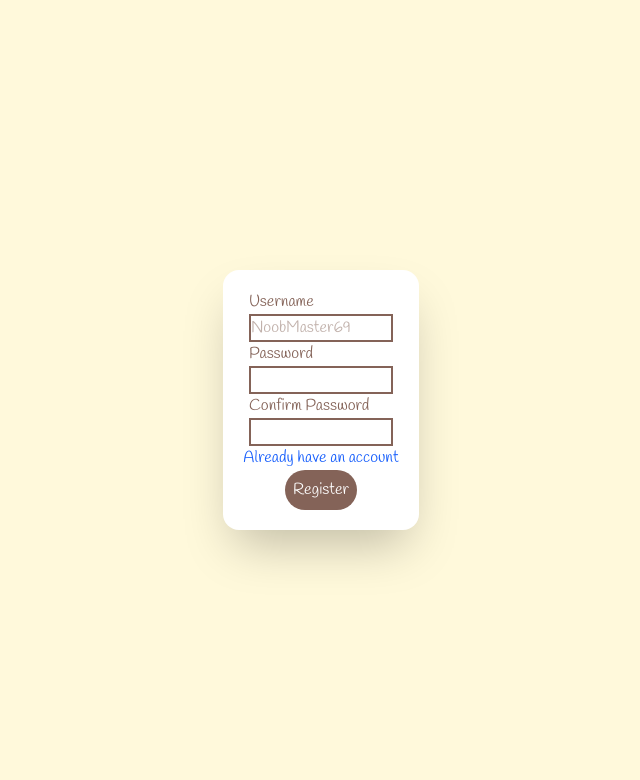
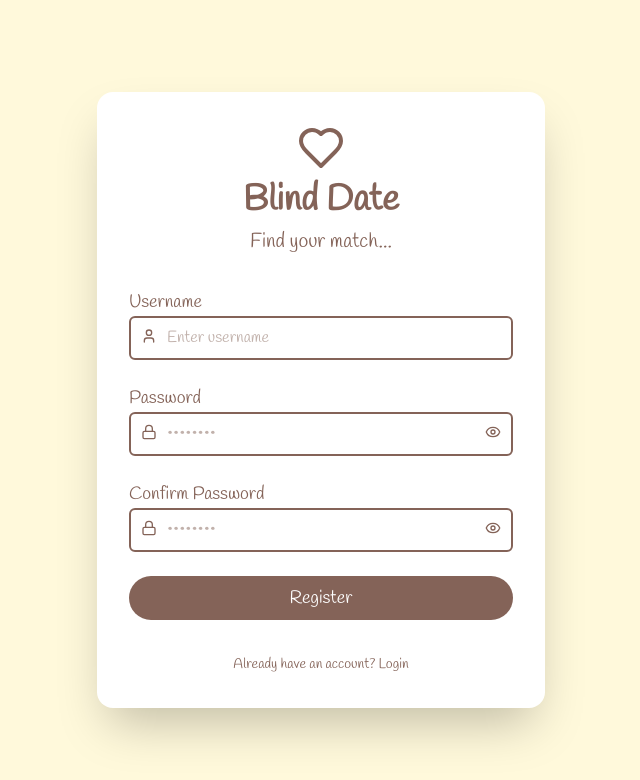
Before and after one commit to JeansAthiwat/CompNetProject, a React (Vite) app in the folder FrontEnd/: page /register in a window 1280 px wide. Shown: the top 780 px of the page, without its empty margins (319-959 px from the left). Built offline with nearby package versions, Linux system fonts and the light colour scheme.

Commit message:
Decorate Login Pages, Register Pages, Add eyes button to reveal passwords, Add tailwind config file and add font.

```diff
--- a/FrontEnd/package.json
+++ b/FrontEnd/package.json
@@ -37,6 +37,6 @@
   },
   "devDependencies": {
     "@vitejs/plugin-react": "^4.3.4",
-    "vite": "^6.1.0"
+    "vite": "^6.3.1"
   }
 }
--- a/FrontEnd/src/Pages/LoginPage.jsx
+++ b/FrontEnd/src/Pages/LoginPage.jsx
@@ -1,12 +1,14 @@
-import React, { useRef } from "react"
+import React, { useRef, useState } from "react"
 import { useNavigate } from "react-router-dom"
 import axios from 'axios'
-import { Link } from "react-router-dom";
-import { useAuth } from "../Contexts/AuthContext";
+import { Link } from "react-router-dom"
+import { useAuth } from "../Contexts/AuthContext"
+import { Heart, User, Lock, Eye, EyeOff } from "lucide-react"
 
 const LoginPage = () => {
     const usernameRef = useRef()
     const passwordRef = useRef()
+    const [showPassword, setShowPassword] = useState(false)
     const {user, login, logout} = useAuth()
     const navigate = useNavigate()
 
@@ -50,24 +52,66 @@ const LoginPage = () => {
 
     }
     return (
-        <>
-        <div className="flex w-screen h-screen items-center justify-center">
+        <div className="min-h-screen flex items-center justify-center bg-background px-4">
+            <div className="paper-effect w-full max-w-md p-8 space-y-8 bg-white rounded-2xl shadow-2xl">
+                <div className="text-center space-y-2">
+                    <Heart className="mx-auto text-primary w-12 h-12" />
+                    <h1 className="text-4xl font-handwritten font-bold text-primary">Blind Date</h1>
+                    <p className="text-muted-foreground font-handwritten text-xl">Find your match...</p>
+                </div>
 
+                <form onSubmit={handleLogin} className="space-y-6">
+                    <div className="space-y-2">
+                        <label className="font-handwritten text-lg">Username</label>
+                        <div className="relative">
+                            <User className="absolute left-3 top-3 h-4 w-4 text-muted-foreground" />
+                            <input
+                                type="text"
+                                ref={usernameRef}
+                                placeholder="Enter username"
+                                className="w-full pl-9 border-2 border-primary-stroke rounded-md p-2 font-handwritten"
+                            />
+                        </div>
+                    </div>
 
-            <form id="login-form" className="h-fit w-fit bg-white rounded-2xl shadow-2xl flex p-4 flex-col justify-between items-center ">
-                <div>
-                    <p className='input-label'>Username</p>
-                    <input type='text' placeholder="NoobMaster69" ref={usernameRef} className='border-2 border-primary-stroke'></input>
+                    <div className="space-y-2">
+                        <label className="font-handwritten text-lg">Password</label>
+                        <div className="relative">
+                            <Lock className="absolute left-3 top-3 h-4 w-4 text-muted-foreground" />
+                            <input
+                                type={showPassword ? "text" : "password"}
+                                ref={passwordRef}
+                                placeholder="••••••••"
+                                className="w-full pl-9 pr-9 border-2 border-primary-stroke rounded-md p-2"
+                            />
+                            <button
+                                type="button"
+                                onClick={() => setShowPassword(!showPassword)}
+                                className="absolute right-3 top-3 text-muted-foreground hover:text-primary transition-colors"
+                            >
+                                {showPassword ? <EyeOff size={16} /> : <Eye size={16} />}
+                            </button>
+                        </div>
+                    </div>
+
+                    <button
+                        type="submit"
+                        className="w-full font-handwritten text-lg bg-primary-stroke text-white py-2 rounded-full"
+                    >
+                        Start Chatting
+                    </button>
+                </form>
+
+                <div className="text-center">
+                    <Link
+                        to="/register"
+                        className="text-sm text-muted-foreground hover:text-primary transition-colors font-handwritten"
+                    >
+                        Need an account? Register
+                    </Link>
                 </div>
-                <div>
-                    <p className='input-label'>Password</p>
-                    <input type='password' placeholder="" ref={passwordRef} className='border-2 border-primary-stroke'></input>
-                </div>
-                <Link className='text-blue-600 ' to='/register'>create an account?</Link>
-                <button className='w-fit h-fit px-2 py-2 rounded-full bg-primary-stroke text-white' onClick={handleLogin}>login</button>
-            </form>
+            </div>
         </div>
-        </>
     )
 }
 
--- a/FrontEnd/src/Pages/Register.jsx
+++ b/FrontEnd/src/Pages/Register.jsx
@@ -1,13 +1,15 @@
-import React, { useRef } from "react"
+import React, { useRef, useState } from "react"
 import { useNavigate } from "react-router-dom"
 import axios from 'axios'
 import { Link } from "react-router-dom"
+import { Heart, User, Lock, Eye, EyeOff } from "lucide-react"
 
 const Register = () => {
     const usernameRef = useRef()
     const passwordRef = useRef()
     const confirmPasswordRef = useRef()
-
+    const [showPassword, setShowPassword] = useState(false)
+    const [showConfirmPassword, setShowConfirmPassword] = useState(false)
     const navigate = useNavigate()
 
     const handleRegisterSubmit = async (e) => {
@@ -27,7 +29,7 @@ const Register = () => {
 
             console.log("Register Successfully", data);
             login({ token:data.token, user: data.user });
-            navigate('/home');
+            navigate('/profile');
 
         } catch (err) {
             // Handle different error types
@@ -49,26 +51,86 @@ const Register = () => {
 
     const avatarOptions = Array.from({ length: 5 }, (_, i) => i);
     return (
-        <>
-            <div className="h-screen w-screen flex items-center justify-center">
-                <form id="register-form" className="h-fit w-fit bg-white rounded-2xl shadow-2xl flex p-5 flex-col justify-between items-center">
-                    <div>
-                        <p className='input-label'>Username</p>
-                        <input type='text' placeholder="NoobMaster69" ref={usernameRef} className='border-2 border-primary-stroke'></input>
+        <div className="min-h-screen flex items-center justify-center bg-background px-4">
+            <div className="paper-effect w-full max-w-md p-8 space-y-8 bg-white rounded-2xl shadow-2xl">
+                <div className="text-center space-y-2">
+                    <Heart className="mx-auto text-primary w-12 h-12" />
+                    <h1 className="text-4xl font-handwritten font-bold text-primary">Blind Date</h1>
+                    <p className="text-muted-foreground font-handwritten text-xl">Find your match...</p>
+                </div>
+
+                <form onSubmit={handleRegisterSubmit} className="space-y-6">
+                    <div className="space-y-2">
+                        <label className="font-handwritten text-lg">Username</label>
+                        <div className="relative">
+                            <User className="absolute left-3 top-3 h-4 w-4 text-muted-foreground" />
+                            <input
+                                type="text"
+                                ref={usernameRef}
+                                placeholder="Enter username"
+                                className="w-full pl-9 border-2 border-primary-stroke rounded-md p-2 font-handwritten"
+                            />
+                        </div>
                     </div>
-                    <div>
-                        <p className='input-label'>Password</p>
-                        <input type='password' placeholder="" ref={passwordRef} className='border-2 border-primary-stroke'></input>
+
+                    <div className="space-y-2">
+                        <label className="font-handwritten text-lg">Password</label>
+                        <div className="relative">
+                            <Lock className="absolute left-3 top-3 h-4 w-4 text-muted-foreground" />
+                            <input
+                                type={showPassword ? "text" : "password"}
+                                ref={passwordRef}
+                                placeholder="••••••••"
+                                className="w-full pl-9 pr-9 border-2 border-primary-stroke rounded-md p-2"
+                            />
+                            <button
+                                type="button"
+                                onClick={() => setShowPassword(!showPassword)}
+                                className="absolute right-3 top-3 text-muted-foreground hover:text-primary transition-colors"
+                            >
+                                {showPassword ? <EyeOff size={16} /> : <Eye size={16} />}
+                            </button>
+                        </div>
                     </div>
-                    <div>
-                        <p className='input-label'>Confirm Password</p>
-                        <input type='password' placeholder="" ref={confirmPasswordRef} className='border-2 border-primary-stroke'></input>
+
+                    <div className="space-y-2">
+                        <label className="font-handwritten text-lg">Confirm Password</label>
+                        <div className="relative">
+                            <Lock className="absolute left-3 top-3 h-4 w-4 text-muted-foreground" />
+                            <input
+                                type={showConfirmPassword ? "text" : "password"}
+                                ref={confirmPasswordRef}
+                                placeholder="••••••••"
+                                className="w-full pl-9 pr-9 border-2 border-primary-stroke rounded-md p-2"
+                            />
+                            <button
+                                type="button"
+                                onClick={() => setShowConfirmPassword(!showConfirmPassword)}
+                                className="absolute right-3 top-3 text-muted-foreground hover:text-primary transition-colors"
+                            >
+                                {showConfirmPassword ? <EyeOff size={16} /> : <Eye size={16} />}
+                            </button>
+                        </div>
                     </div>
-                    <Link className='text-blue-600 ' to='/'>Already have an account</Link>
-                    <button className='w-fit h-fit px-2 py-2 rounded-full bg-primary-stroke text-white' onClick={handleRegisterSubmit}>Register</button>
+
+                    <button
+                        type="submit"
+                        className="w-full font-handwritten text-lg bg-primary-stroke text-white py-2 rounded-full"
+                    >
+                        Register
+                    </button>
                 </form>
+
+                <div className="text-center">
+                    <Link
+                        to="/"
+                        className="text-sm text-muted-foreground hover:text-primary transition-colors font-handwritten"
+                    >
+                        Already have an account? Login
+                    </Link>
+                </div>
             </div>
-        </>
+        </div>
     )
 }
 
--- a/FrontEnd/src/index.css
+++ b/FrontEnd/src/index.css
@@ -1,4 +1,5 @@
 @import url("https://fonts.googleapis.com/css2?family=Handlee&display=swap");
+@import url('https://fonts.googleapis.com/css2?family=Dancing+Script:wght@400;700&display=swap');
 @import "tailwindcss";
 
 /* * {
@@ -35,3 +36,7 @@ body {
   color: #846358;
 
 }
+
+@tailwind base;
+@tailwind components;
+@tailwind utilities;
--- /dev/null
+++ b/FrontEnd/tailwind.config.js
@@ -0,0 +1,28 @@
+/** @type {import('tailwindcss').Config} */
+export default {
+  content: [
+    "./index.html",
+    "./src/**/*.{js,ts,jsx,tsx}",
+  ],
+  theme: {
+    extend: {
+      fontFamily: {
+        handwritten: ['Dancing Script', 'cursive'],
+      },
+      colors: {
+        primary: {
+          DEFAULT: '#4f46e5',
+          stroke: '#4338ca',
+        },
+        muted: {
+          foreground: '#6b7280',
+        },
+        background: '#f3f4f6',
+      },
+      boxShadow: {
+        'paper': '0 4px 6px rgba(0, 0, 0, 0.1), 0 1px 3px rgba(0, 0, 0, 0.08)',
+      },
+    },
+  },
+  plugins: [],
+}
```
